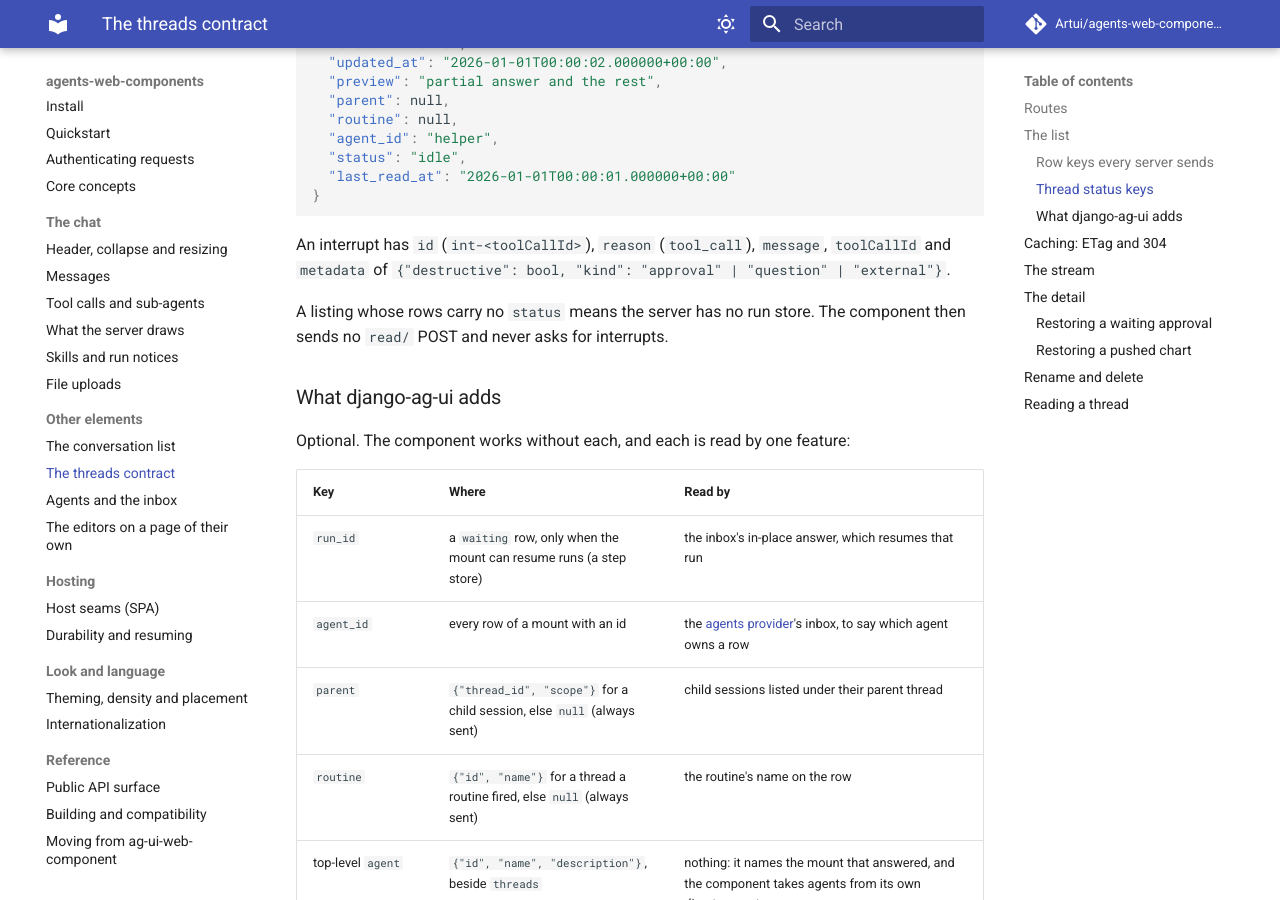
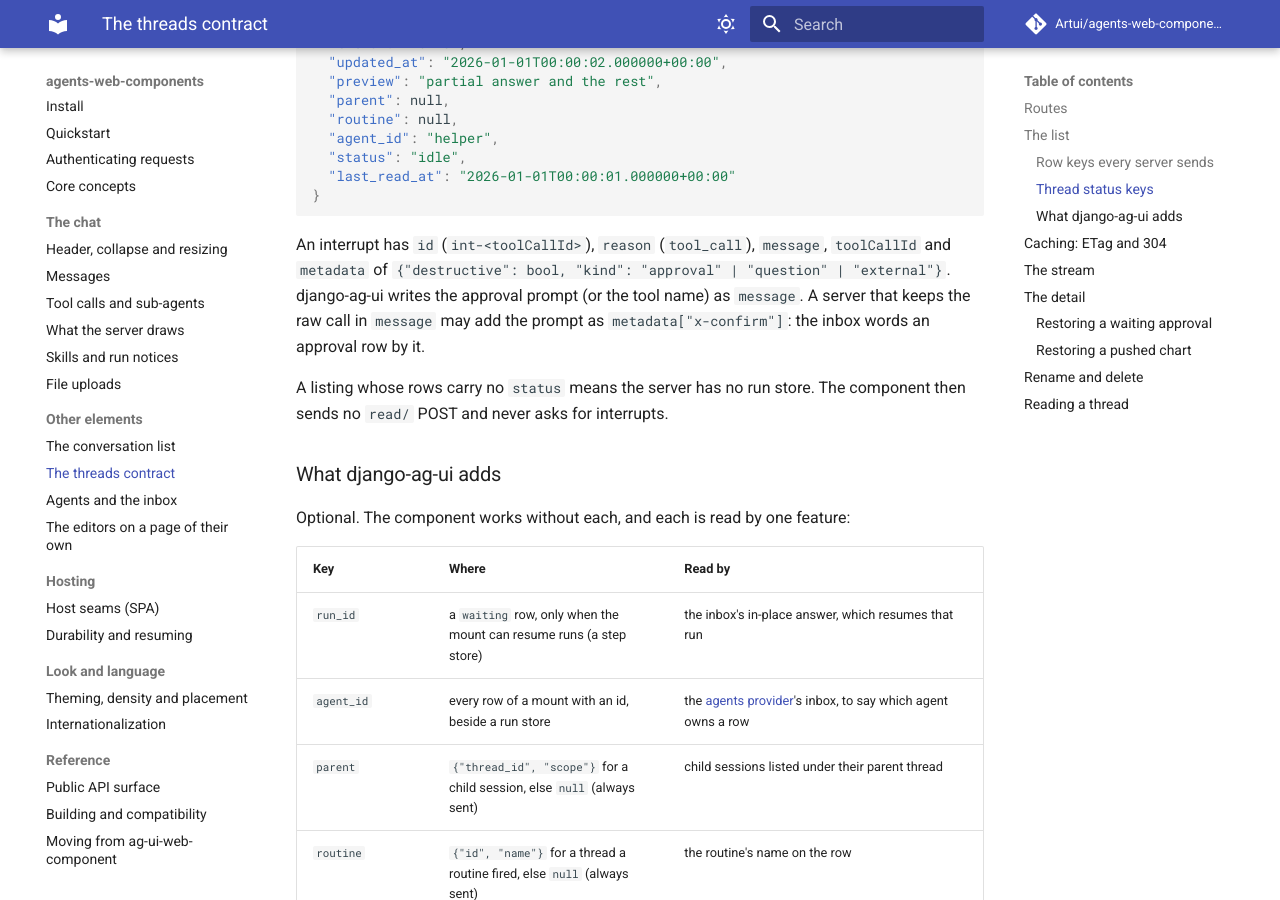
Before and after one commit to Artui/agents-web-components, an MkDocs documentation site: the page built from docs/threads-contract.md, in a window 1280 px wide and 900 px high, scrolled down 2555 px. Built offline with MkDocs 1.6.1 and Material for MkDocs 9.7.7, drawn with Linux system fonts in a browser that asks for light colours; comment, search, counter and statistics services are not loaded; some of the changed text lies outside the part shown.

Commit message:
Review fixes: inbox x-confirm wording, threads contract claims, kind guard test
The inbox CHANGELOG entry names the servers it serves; django-ag-ui rows
already carry the prompt as their message. The contract page states preview
and agent_id as django-ag-ui 0.89.0 sends them, documents the optional
x-confirm key, and links the django-ag-ui charts page.

Co-Authored-By: Claude Opus 5.5 <noreply@anthropic.com>

````diff
--- a/docs/threads-contract.md
+++ b/docs/threads-contract.md
@@ -40,7 +39,7 @@ cap, so a client cannot ask for more than the server allows.
 | `thread_id` | string | The id the detail and mutation routes take. |
 | `title` | string | Shown in the list. |
 | `updated_at` | ISO 8601 string or `null` | Sorts and dates the row. |
-| `preview` | string | A line of the last assistant text. |
+| `preview` | string | A line of the latest message with text, from any role. |
 
 ### Thread status keys
 
@@ -109,7 +108,9 @@ A failed row, and an idle one that has been read:
 ```
 
 An interrupt has `id` (`int-<toolCallId>`), `reason` (`tool_call`), `message`, `toolCallId` and
-`metadata` of `{"destructive": bool, "kind": "approval" | "question" | "external"}`.
+`metadata` of `{"destructive": bool, "kind": "approval" | "question" | "external"}`. django-ag-ui
+writes the approval prompt (or the tool name) as `message`. A server that keeps the raw call in
+`message` may add the prompt as `metadata["x-confirm"]`: the inbox words an approval row by it.
 
 A listing whose rows carry no `status` means the server has no run store. The component then
 sends no `read/` POST and never asks for interrupts.
@@ -121,7 +122,7 @@ Optional. The component works without each, and each is read by one feature:
 | Key | Where | Read by |
 | --- | --- | --- |
 | `run_id` | a `waiting` row, only when the mount can resume runs (a step store) | the inbox's in-place answer, which resumes that run |
-| `agent_id` | every row of a mount with an id | the [agents provider](agents.md#several-agents-under-one-provider)'s inbox, to say which agent owns a row |
+| `agent_id` | every row of a mount with an id, beside a run store | the [agents provider](agents.md#several-agents-under-one-provider)'s inbox, to say which agent owns a row |
 | `parent` | `{"thread_id", "scope"}` for a child session, else `null` (always sent) | child sessions listed under their parent thread |
 | `routine` | `{"id", "name"}` for a thread a routine fired, else `null` (always sent) | the routine's name on the row |
 | top-level `agent` | `{"id", "name", "description"}`, beside `threads` | nothing: it names the mount that answered, and the component takes agents from its own directory route |
@@ -278,7 +279,7 @@ answering it. The recorded messages of the thread parked on `call-1`:
 and the component redraws each one it knows (a `chart` with
 [`enableCharts`](server-pushed-ui.md#charts)). django-ag-ui does not store pushed activities in
 the model history on purpose; it materialises them at their anchor when the server is given a
-[`thread_activity_source`](https://artui.github.io/django-ag-ui/) (`AGUIServer(thread_activity_source=...)`,
+[`thread_activity_source`](https://artui.github.io/django-ag-ui/charts/#putting-a-pushed-chart-back-on-reload) (`AGUIServer(thread_activity_source=...)`,
 the `ThreadActivitySource` protocol in django-ag-ui's persistence types). A chart anchored after the user message, as recorded:
 
 ```json
````
Also changed, not shown: other parts of docs/threads-contract.md (+1 -2 lines), CHANGELOG.md (+5 -4 lines), docs/server-pushed-ui.md (+3 -2 lines), 1 other file.
